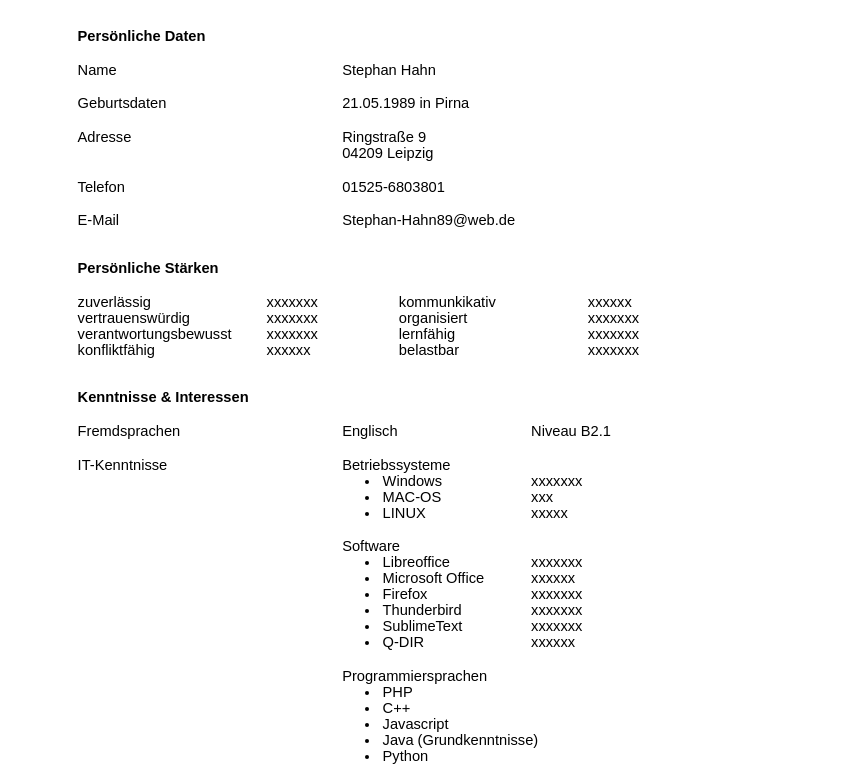
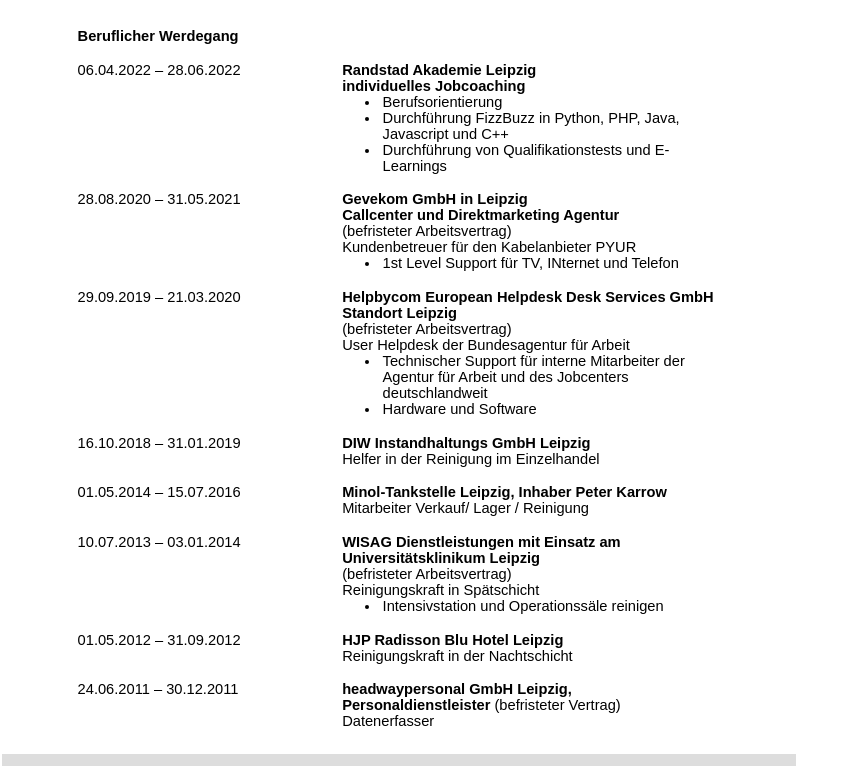
Before and after one commit to AThKORU/Lebenslauf, a plain HTML site: page index.html in a window 1280 px wide. Shown: the part 1194-1960 px from the top of the page, without its empty margins (0-857 px from the left). Drawn offline with Linux system fonts and the light colour scheme.

Commit message:
2. Seite

```diff
--- a/index.html
+++ b/index.html
@@ -21,10 +21,7 @@
             background-color: #dddddd;
             width: 17cm;
             max-width: 17cm;
-            padding-top: 1cm;
-            padding-left: 2cm;
-            padding-right: 2cm;
-            padding-bottom: 0cm;
+            padding: 1cm 2cm 0cm 2cm;
             font-weight: normal;
             font-size: 52pt;
             color: white;
@@ -349,184 +346,34 @@
             </tr>
         </thead>
         <tbody>
-          <!-- Persönliche Daten -->
+          <!-- Beruflicher Werdegang -->
             <tr>
                 <td class="kat">
                     <div class="div-1a">
-                        Persönliche Daten
-                    </div>
-                    <img src="https://s20.directupload.net/images/220810/t7dyw7ss.png" class="rimg" alt="Bewerbungsbild - Stephan Hahn" />
-                </td>
-            </tr>
-            <tr>
-                <td class="ukat">
-                    <div class="div-1a">
-                        Name
-                    </div>
-                    <div class="rkat">
-                        Stephan Hahn
+                        Beruflicher Werdegang
                     </div>
                 </td>
             </tr>
             <tr>
                 <td class="ukat">
                     <div class="div-1a">
-                        Geburtsdaten
-                    </div>
-                    <div class="rkat">
-                        21.05.1989 in Pirna
-                    </div>
-                </td>
-            </tr>
-            <tr>
-                <td class="ukat">
-                    <div class="div-1a">
-                        Adresse
-                    </div>
-                    <div class="rkat">
-                        Ringstraße 9<br />
-                        04209 Leipzig
-                    </div>
-                </td>
-            </tr>
-            <tr>
-                <td class="ukat">
-                    <div class="div-1a">
-                        Telefon
-                    </div>
-                    <div class="rkat">
-                        01525-6803801
-                    </div>
-                </td>
-            </tr>
-            <tr>
-                <td class="ukat">
-                    <div class="div-1a">
-                        E-Mail
-                    </div>
-                    <div class="rkat">
-                        Stephan-Hahn89@web.de
-                    </div>
-                </td>
-            </tr>
-          <!-- Persönliche Stärken -->
-            <tr>
-                <td class="kat">
-                    <div class="div-1b">
-                        Persönliche Stärken
-                    </div>
-                </td>
-            </tr>
-            <tr>
-                <td class="ukat">
-                    <div class="div-1b">
-                        zuverlässig<br />
-                        vertrauenswürdig<br />
-                        verantwortungsbewusst<br />
-                        konfliktfähig
-                    </div>
-                    <div class="div-2">
-                        xxxxxxx<br />
-                        xxxxxxx<br />
-                        xxxxxxx<br />
-                        xxxxxx
-                    </div>
-                    <div class="div-3">
-                        kommunkikativ<br />
-                        organisiert<br />
-                        lernfähig<br />
-                        belastbar
+                        06.04.2022 – 28.06.2022
                     </div>
                     <div>
-                        xxxxxx<br />
-                        xxxxxxx<br />
-                        xxxxxxx<br />
-                        xxxxxxx
-                    </div>
-                </td>
-            </tr>
-          <!-- Kenntnisse & Interessen -->
-            <tr>
-                <td class="kat">
-                    <div class="div-1a">
-                        Kenntnisse & Interessen
-                    </div>
-                </td>
-            </tr>
-            <tr>
-                <td class="ukat">
-                    <div class="div-1a">
-                        Fremdsprachen
-                    </div>
-                    <div class="div-1b">
-                        Englisch
-                    </div>
-                    <div>
-                        Niveau B2.1
-                    </div>
-                </td>
-            </tr>
-            <tr>
-                <td class="ukat">
-                    <div class="div-1a">
-                        IT-Kenntnisse
-                    </div>
-                    <div class="div-1b">
-                        Betriebssysteme<br />
+                        <b>
+                            Randstad Akademie Leipzig<br />
+                            individuelles Jobcoaching<br />
+                        </b>
                         <ul>
-                            <li>Windows</li>
-                            <li>MAC-OS</li>
-                            <li>LINUX</li>
-                        </ul>
-                    </div>
-                    <div>
-                        <br />
-                        xxxxxxx<br />
-                        xxx<br />
-                        xxxxx
-                    </div>
-                </td>
-            </tr>
-            <tr>
-                <td class="ukat">
-                    <div class="div-1a">
-                        &nbsp;
-                    </div>
-                    <div class="div-1b">
-                        Software<br />
-                        <ul>
-                            <li>Libreoffice</li>
-                            <li>Microsoft Office</li>
-                            <li>Firefox</li>
-                            <li>Thunderbird</li>
-                            <li>SublimeText</li>
-                            <li>Q-DIR</li>
-                        </ul>
-                    </div>
-                    <div>
-                        <br />
-                        xxxxxxx<br />
-                        xxxxxx<br />
-                        xxxxxxx<br />
-                        xxxxxxx<br />
-                        xxxxxxx<br />
-                        xxxxxx
-                    </div>
-                </td>
-            </tr>
-            <tr>
-                <td class="ukat">
-                    <div class="div-1a">
-                        &nbsp;
-                    </div>
-                    <div>
-                        Programmiersprachen<br />
-                        <ul>
-                            <li>PHP</li>
-                            <li>C++</li>
-                            <li>Javascript</li>
-                            <li>Java (Grundkenntnisse)</li>
-                            <li>Python</li>
+                            <li>Berufsorientierung</li>
+                            <li>
+                                Durchführung FizzBuzz in Python, PHP, Java,<br />
+                                Javascript und C++
+                            </li>
+                            <li>
+                                Durchführung von Qualifikationstests und E-<br />
+                                Learnings
+                            </li>
                         </ul>
                     </div>
                 </td>
@@ -534,24 +381,119 @@
             <tr>
                 <td class="ukat">
                     <div class="div-1a">
-                        Hobbys
+                        28.08.2020 – 31.05.2021
                     </div>
                     <div>
-                        Computer Hard- und Software<br />
-                        Hundebetreuung - Erziehung, Pflege, Ausbildung usw.<br />
-                        Rendering, Modeling, Animation erstellen
+                        <b>
+                            Gevekom GmbH in Leipzig<br />
+                            Callcenter und Direktmarketing Agentur<br />
+                        </b>
+                        (befristeter Arbeitsvertrag)<br />
+                        Kundenbetreuer für den Kabelanbieter PYUR
+                        <ul>
+                            <li>1st Level Support für TV, INternet und Telefon</li>
+                        </ul>
                     </div>
                 </td>
             </tr>
             <tr>
                 <td class="ukat">
                     <div class="div-1a">
-                        Interessen
+                        29.09.2019 – 21.03.2020
                     </div>
                     <div>
-                        Musik - Klassisch, 70er-80er, ...<br />
-                        Computerspiele - RPGs, 'Idle'
+                        <b>
+                            Helpbycom European Helpdesk Desk Services GmbH<br />
+                            Standort Leipzig<br />
+                        </b>
+                        (befristeter Arbeitsvertrag)<br />
+                        User Helpdesk der Bundesagentur für Arbeit
+                        <ul>
+                            <li>
+                                Technischer Support für interne Mitarbeiter der<br />
+                                Agentur für Arbeit und des Jobcenters<br />
+                                deutschlandweit
+                            </li>
+                            <li>Hardware und Software</li>
+                        </ul>
                     </div>
+                </td>
+            </tr>
+            <tr>
+                <td class="ukat">
+                    <div class="div-1a">
+                        16.10.2018 – 31.01.2019
+                    </div>
+                    <div>
+                        <b>
+                            DIW Instandhaltungs GmbH Leipzig<br />
+                        </b>
+                        Helfer in der Reinigung im Einzelhandel
+                    </div>
+                </td>
+            </tr>
+            <tr>
+                <td class="ukat">
+                    <div class="div-1a">
+                        01.05.2014 – 15.07.2016
+                    </div>
+                    <div>
+                        <b>
+                            Minol-Tankstelle Leipzig, Inhaber Peter Karrow<br />
+                        </b>
+                        Mitarbeiter Verkauf/ Lager / Reinigung
+                    </div>
+                </td>
+            </tr>
+            <tr>
+                <td class="ukat">
+                    <div class="div-1a">
+                        10.07.2013 – 03.01.2014
+                    </div>
+                    <div>
+                        <b>
+                            WISAG Dienstleistungen mit Einsatz am<br />
+                            Universitätsklinikum Leipzig<br />
+                        </b>
+                        (befristeter Arbeitsvertrag)<br />
+                        Reinigungskraft in Spätschicht
+                        <ul>
+                            <li>Intensivstation und Operationssäle reinigen</li>
+                        </ul>
+                    </div>
+                </td>
+            </tr>
+            <tr>
+                <td class="ukat">
+                    <div class="div-1a">
+                        01.05.2012 – 31.09.2012
+                    </div>
+                    <div>
+                        <b>
+                            HJP Radisson Blu Hotel Leipzig<br />
+                        </b>
+                        Reinigungskraft in der Nachtschicht
+                    </div>
+                </td>
+            </tr>
+            <tr>
+                <td class="ukat">
+                    <div class="div-1a">
+                        24.06.2011 – 30.12.2011
+                    </div>
+                    <div>
+                        <b>
+                            headwaypersonal GmbH Leipzig,<br />
+                            Personaldienstleister
+                        </b>
+                        (befristeter Vertrag)<br />
+                        Datenerfasser
+                    </div>
+                </td>
+            </tr>
+            <tr>
+                <td style="height: inhert">
+                    &nbsp;
                 </td>
             </tr>
         </tbody>
```
